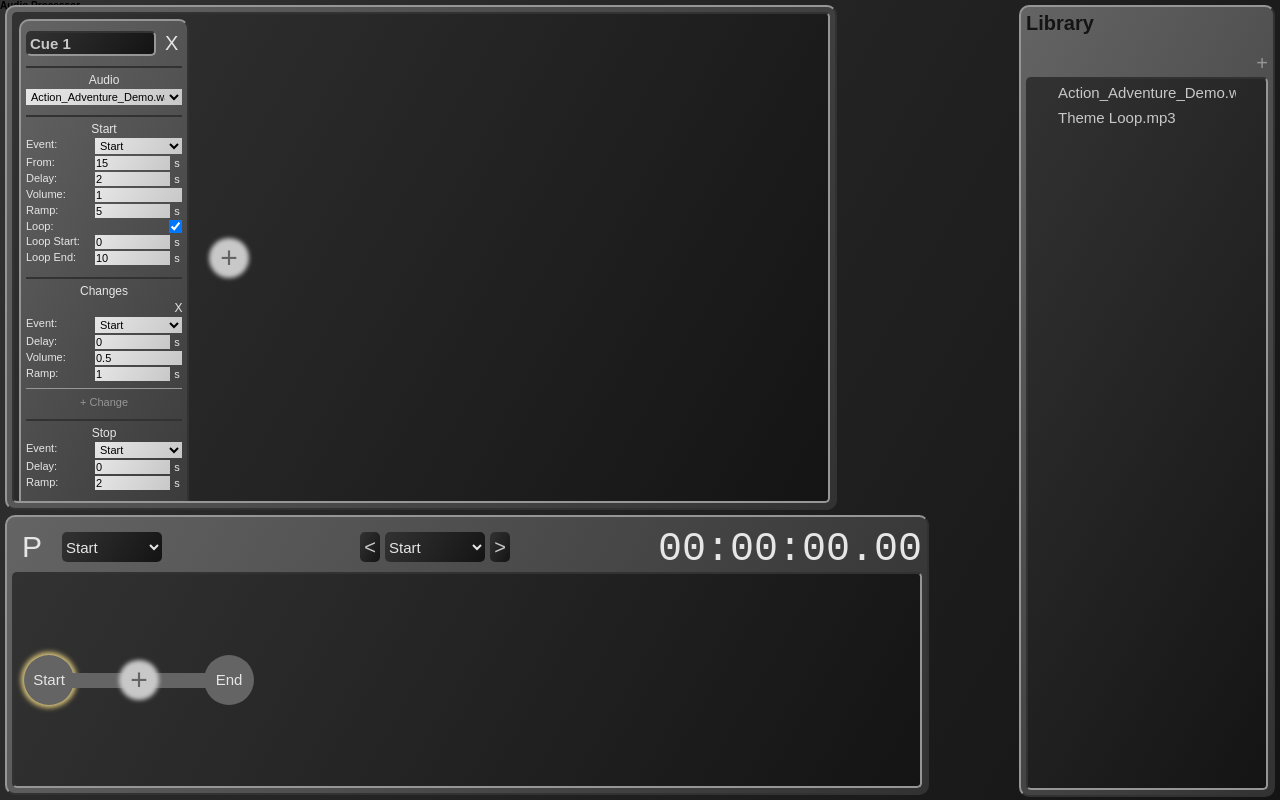
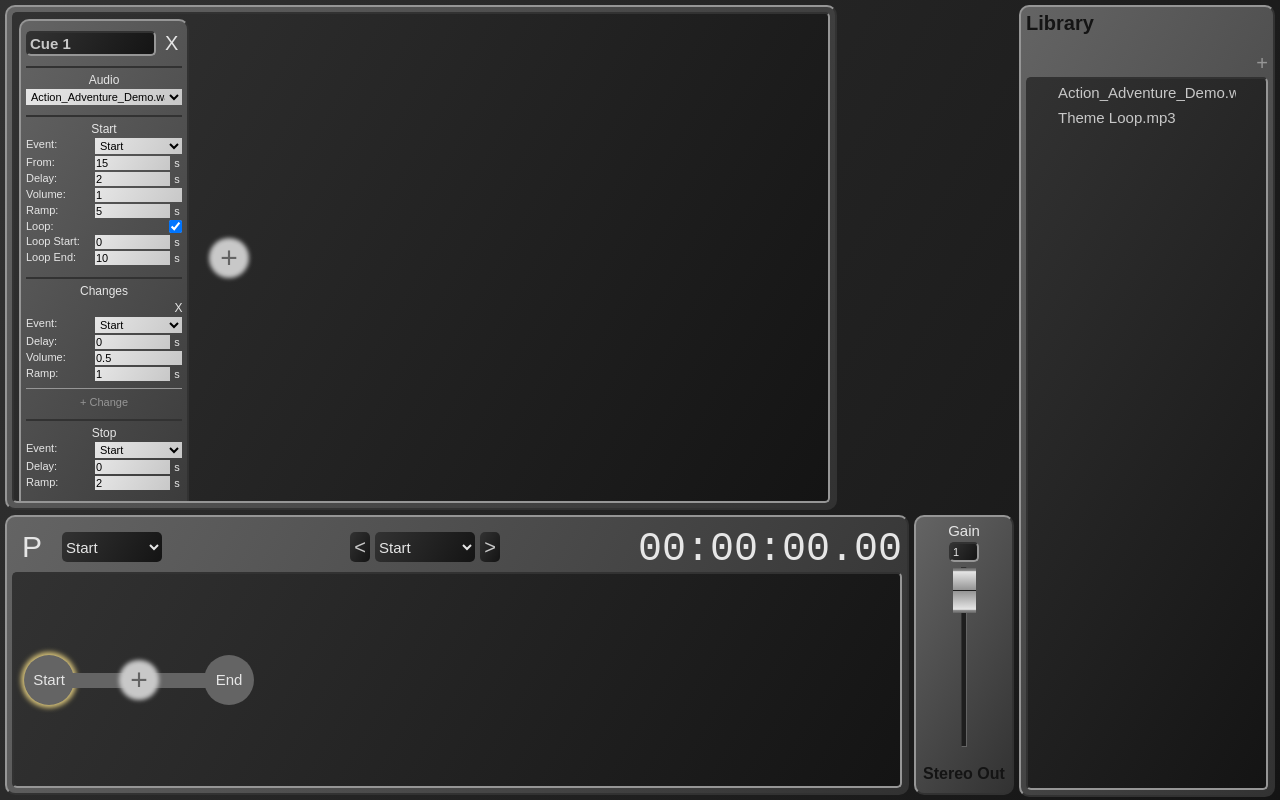
Before and after one commit to lkcina/qsound, a React (Create React App) app: page / in a window 1280 px wide. Built offline with nearby package versions, Linux system fonts and the light colour scheme; the HTML template or start-up script is replaced by a standard one.

Commit message:
Create Stereo out slider and function. Create Master Analyser.

```diff
--- a/src/App.css
+++ b/src/App.css
@@ -43,6 +43,62 @@
   padding: 5px;
 }
 
+.gain-tools-container {
+  display: flex;
+  justify-content: center;
+  gap: 5px;
+}
+
+.gain-controls {
+  display: flex;
+  flex-direction: column;
+  gap: 5px;
+  align-items: center;
+}
+
+.gain-controls .gain-number {
+  background: linear-gradient(120deg, rgb(50, 50, 50), rgb(20, 20, 20));
+  border: 2px solid rgb(150, 150, 150);
+  border-top: 2px solid rgb(50, 50, 50);
+  border-left: 2px solid rgb(50, 50, 50);
+  border-radius: 5px;
+  padding: 2px;
+  color: rgb(230, 230, 230);
+  font-size: 1.1rem;
+  width: 30px;
+}
+
+.gain-controls .gain-number::-webkit-outer-spin-button,
+.gain-controls .gain-number::-webkit-inner-spin-button {
+  -webkit-appearance: none;
+  margin: 0;
+}
+
+.gain-controls .gain-number[type=number] {
+  appearance: textfield;
+  -moz-appearance: textfield;
+}
+
+.gain-controls .gain-slider {
+
+  direction: rtl;
+  writing-mode: vertical-lr;
+}
+
+.gain-controls .gain-slider::-webkit-slider-thumb {
+
+  background: linear-gradient(rgb(100, 100, 100), rgb(150, 150, 150) 7%, rgb(230, 230, 230) 8%, rgb(150, 150, 150) 48%, rgb(30, 30, 30) 49%, rgb(30, 30, 30) 51%, rgb(150, 150, 150) 52%, rgb(230, 230, 230) 92%, rgb(150, 150, 150) 93%, rgb(100, 100, 100));
+  cursor: pointer;
+}
+
+.gain-controls .gain-slider::-webkit-slider-runnable-track {
+
+  background: rgb(30, 30, 30);
+  border: 1px solid rgb(100, 100, 100);
+  border-top: 1px solid rgb(50, 50, 50);
+  border-left: 1px solid rgb(50, 50, 50);
+}
+
 input[type=range] {
   -webkit-appearance: none; /* Hides the slider so that custom slider can be made */
   appearance: none; /* Standard property for compatibility */
@@ -67,3 +123,9 @@ input[type=range]::-ms-track {
   border-color: transparent;
   color: transparent;
 }
+
+.gain-label {
+  color: rgb(230, 230, 230);
+  text-align: center;
+  font-weight: normal;
+}
--- /dev/null
+++ b/src/AudioProcessor.css
@@ -0,0 +1,42 @@
+#audio-processor {
+    width: 100px;
+    height: 35%;
+    min-height: 150px;
+    max-height: 300px;
+    position: absolute;
+    right: calc(20% + 5px);
+    bottom: 0;
+    padding: 5px;
+}
+
+#master-gain .gain-label {
+    font-size: 1.5rem;
+    margin-bottom: 3px;
+}
+
+#audio-processor .gain-controls .gain-slider {
+    width: 20px;
+    height: 180px;
+}
+
+#audio-processor .gain-controls .gain-slider::-webkit-slider-thumb {
+    width: 22.5px;
+    height: 45px;
+    margin-left: -9px;
+
+}
+
+#audio-processor .gain-controls .gain-slider::-webkit-slider-runnable-track {
+    width: 6px;
+    height: 135px;
+}
+
+#audio-processor h2 {
+    width: 100%;
+    height: auto;
+    font-size: 1.6rem;
+    text-align: center;
+    position: absolute;
+    bottom: 0;
+    left: 0;
+}
--- a/src/AudioProcessor.js
+++ b/src/AudioProcessor.js
@@ -1,21 +1,31 @@
+import "./AudioProcessor.css";
+import "./App.css";
 import React from 'react';
 
 
 const audioContext = new AudioContext();
 const masterGain = audioContext.createGain();
+const masterAnalyser = audioContext.createAnalyser();
+const analyserArray = new Uint8Array();
 const output = audioContext.destination;
+masterGain.connect(masterAnalyser);
 masterGain.connect(output);
-masterGain.gain.value = 1;
+masterAnalyser.getByteFrequencyData(analyserArray);
 
 class AudioProcessor extends React.Component {
     constructor(props) {
         super(props);
+        this.state = {masterGainValue: 1}
+        this.changeMasterGain = this.changeMasterGain.bind(this);
+    }
 
+    changeMasterGain(event) {
+        this.setState({masterGainValue: event.target.value});
     }
 
     render() {
 
-
+        masterGain.gain.value = this.state.masterGainValue;
 
         if (this.props.mode === "present") {
             audioContext.resume();
@@ -30,12 +40,10 @@ class AudioProcessor extends React.Component {
                 };
             })
         } else {
-            console.log(document.querySelectorAll("body > audio"));
             [...document.querySelectorAll("body > audio")].forEach(audio => {
                 audio.pause();
                 audio.remove();
             });
-            console.log(document.querySelectorAll("body > audio"));
 
             audioContext.suspend();
         }
@@ -88,10 +96,18 @@ class AudioProcessor extends React.Component {
         }
 
 
-
         return (
-            <div id="audio-processor">
-                <h1>Audio Processor</h1>
+            <div id="audio-processor" className="window">
+                <div id="master-gain">
+                    <h3 className="gain-label">Gain</h3>
+                    <div className="gain-tools-container">
+                        <div className="gain-controls">
+                            <input type="number" className="gain-number" id={"master-gain-number"} value={masterGain.gain.value} min="0" max="1" step="0.01" readOnly></input>
+                            <input type="range" className="gain-slider" id={"master-gain-slider"} value={masterGain.gain.value} min="0" max="1" step="0.01" onChange={this.changeMasterGain}></input>
+                        </div>
+                    </div>
+                </div>
+                <h2>Stereo Out</h2>
             </div>
         );
     }
--- a/src/CueEditor.css
+++ b/src/CueEditor.css
@@ -182,62 +182,21 @@
     cursor: pointer;
 }
 
-.gain-tools-container {
-    display: flex;
-    justify-content: center;
-    gap: 5px;
-}
 
-.gain-controls {
-    display: flex;
-    flex-direction: column;
-    gap: 5px;
-    align-items: center;
-}
-
-.gain-controls .gain-number {
-    background: linear-gradient(120deg, rgb(50, 50, 50), rgb(20, 20, 20));
-    border: 2px solid rgb(150, 150, 150);
-    border-top: 2px solid rgb(50, 50, 50);
-    border-left: 2px solid rgb(50, 50, 50);
-    border-radius: 5px;
-    padding: 2px;
-    color: rgb(230, 230, 230);
-    font-size: 1.1rem;
-    width: 30px;
-}
-
-.gain-controls .gain-number::-webkit-outer-spin-button,
-.gain-controls .gain-number::-webkit-inner-spin-button {
-    -webkit-appearance: none;
-    margin: 0;
-}
-
-.gain-controls .gain-number[type=number] {
-    appearance: textfield;
-    -moz-appearance: textfield;
-}
 
 .gain-controls .gain-slider {
     width: 20px;
-    height: 120px;
-    direction: rtl;
-    writing-mode: vertical-lr;
+    height: 120px
 }
 
 .gain-controls .gain-slider::-webkit-slider-thumb {
     width: 15px;
     height: 30px;
     margin-left: -6px;
-    background: linear-gradient(rgb(100, 100, 100), rgb(150, 150, 150) 7%, rgb(230, 230, 230) 8%, rgb(150, 150, 150) 48%, rgb(30, 30, 30) 49%, rgb(30, 30, 30) 51%, rgb(150, 150, 150) 52%, rgb(230, 230, 230) 92%, rgb(150, 150, 150) 93%, rgb(100, 100, 100));
-    cursor: pointer;
+
 }
 
 .gain-controls .gain-slider::-webkit-slider-runnable-track {
     width: 4px;
     height: 90px;
-    background: rgb(30, 30, 30);
-    border: 1px solid rgb(100, 100, 100);
-    border-top: 1px solid rgb(50, 50, 50);
-    border-left: 1px solid rgb(50, 50, 50);
 }
--- a/src/EventTimeline.css
+++ b/src/EventTimeline.css
@@ -1,5 +1,5 @@
 #event-timeline {
-    width: calc(80% - 100px);
+    width: calc(80% - 120px);
     min-width: 400px;
     height: 35%;
     min-height: 150px;
```
